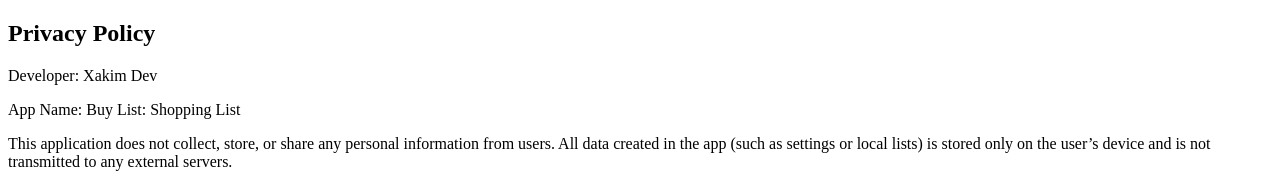
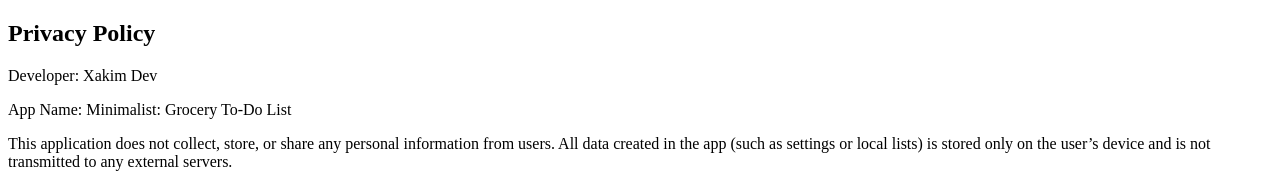
Before and after one commit to xakim-dev/xakim-dev.github.io, a plain HTML site: page privacy-policy.html in a window 1280 px wide. Shown: the top 184 px of the page. Drawn offline with Linux system fonts and the light colour scheme.

Commit message:
Update privacy-policy.html

```diff
--- a/privacy-policy.html
+++ b/privacy-policy.html
@@ -10,7 +10,7 @@
         Privacy Policy
       </h2>
       <p>Developer: Xakim Dev</p>
-      <p>App Name: Buy List: Shopping List</p>
+      <p>App Name: Minimalist: Grocery To-Do List</p>
       <p>
         This application does not collect, store, or share any personal information from users.
         All data created in the app (such as settings or local lists) is stored only on the user’s device and is not transmitted to any external servers.
```
